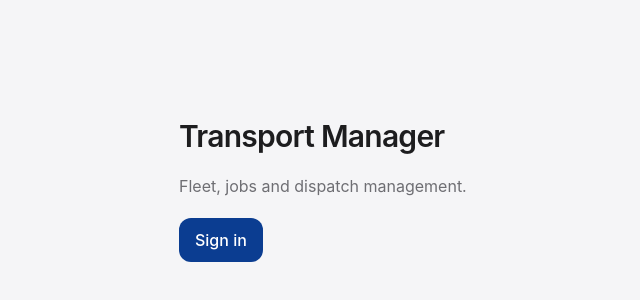
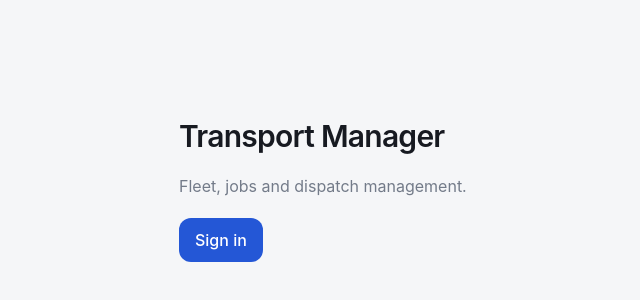
Before and after one commit to Hydro-za/transportos, a Next.js app: page / in a window 1280 px wide. Shown: the part 210-510 px from the top of the page, without its empty margins (189-829 px from the left). Built offline with nearby package versions, Linux system fonts and the light colour scheme.

Commit message:
Refresh global visual system for premium logistics UI

```diff
--- a/src/app/globals.css
+++ b/src/app/globals.css
@@ -1,32 +1,83 @@
 @import "tailwindcss";
 
 :root {
-  --bg: #f5f5f7;
+  color-scheme: light;
+  --bg: #f5f6f8;
   --surface: #ffffff;
-  --border: #e5e5ea;
-  --text: #1d1d1f;
-  --muted: #6e6e73;
-  --accent: #0b3d91;
+  --surface-soft: #f8f9fb;
+  --border: #e7e9ee;
+  --text: #171a21;
+  --muted: #737b89;
+  --accent: #2457d6;
+  --accent-soft: #edf3ff;
+  --success: #16845b;
+  --warning: #b7791f;
+  --danger: #c24145;
+  --sidebar: #fbfcfe;
+  --shadow-card: 0 2px 10px rgba(19, 31, 55, 0.035), 0 14px 34px rgba(19, 31, 55, 0.025);
 }
 
 @media (prefers-color-scheme: dark) {
   :root {
-    --bg: #111214;
-    --surface: #1b1c1f;
-    --border: #2c2d31;
-    --text: #f5f5f7;
-    --muted: #a1a1a6;
-    --accent: #4c8dff;
+    color-scheme: dark;
+    --bg: #101216;
+    --surface: #191d24;
+    --surface-soft: #20252e;
+    --border: #2b313c;
+    --text: #f3f5f8;
+    --muted: #9aa3b2;
+    --accent: #78a2ff;
+    --accent-soft: #202d49;
+    --success: #54c99a;
+    --warning: #e9b35c;
+    --danger: #ff777e;
+    --sidebar: #151920;
+    --shadow-card: 0 2px 12px rgba(0, 0, 0, 0.16);
   }
 }
 
+* { box-sizing: border-box; }
+
+html { min-height: 100%; }
+
 body {
+  min-height: 100vh;
+  margin: 0;
   background: var(--bg);
   color: var(--text);
-  font-family: -apple-system, BlinkMacSystemFont, "SF Pro Text", "Inter", "Segoe UI", system-ui, sans-serif;
+  font-family: -apple-system, BlinkMacSystemFont, "SF Pro Text", "SF Pro Display", "Inter", "Segoe UI", system-ui, sans-serif;
   -webkit-font-smoothing: antialiased;
+  text-rendering: optimizeLegibility;
 }
 
+::selection { background: var(--accent-soft); }
+
+button, input, select, textarea { font: inherit; }
+
+button, a, input, select, textarea {
+  -webkit-tap-highlight-color: transparent;
+}
+
+a { text-decoration: none; }
+
+:focus-visible {
+  outline: 3px solid color-mix(in srgb, var(--accent) 35%, transparent);
+  outline-offset: 2px;
+}
+
+input, select, textarea {
+  color: var(--text);
+}
+
+input::placeholder, textarea::placeholder {
+  color: var(--muted);
+  opacity: .75;
+}
+
+::-webkit-scrollbar { width: 9px; height: 9px; }
+::-webkit-scrollbar-thumb { background: color-mix(in srgb, var(--muted) 25%, transparent); border: 2px solid transparent; border-radius: 99px; background-clip: padding-box; }
+::-webkit-scrollbar-track { background: transparent; }
+
 @media (prefers-reduced-motion: reduce) {
-  * { animation-duration: 0.01ms !important; transition-duration: 0.01ms !important; }
+  *, *::before, *::after { animation-duration: 0.01ms !important; transition-duration: 0.01ms !important; scroll-behavior: auto !important; }
 }
```
